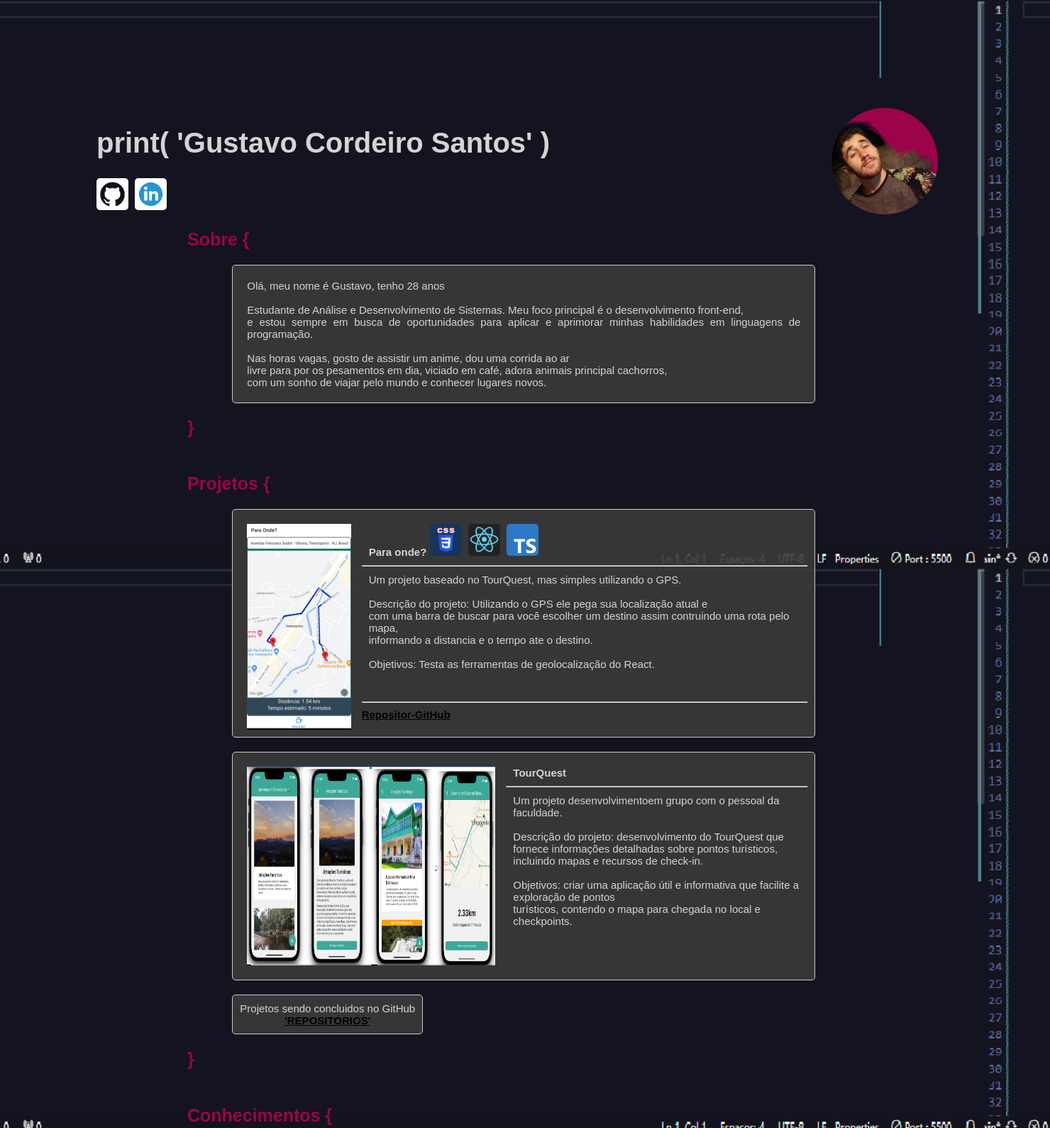
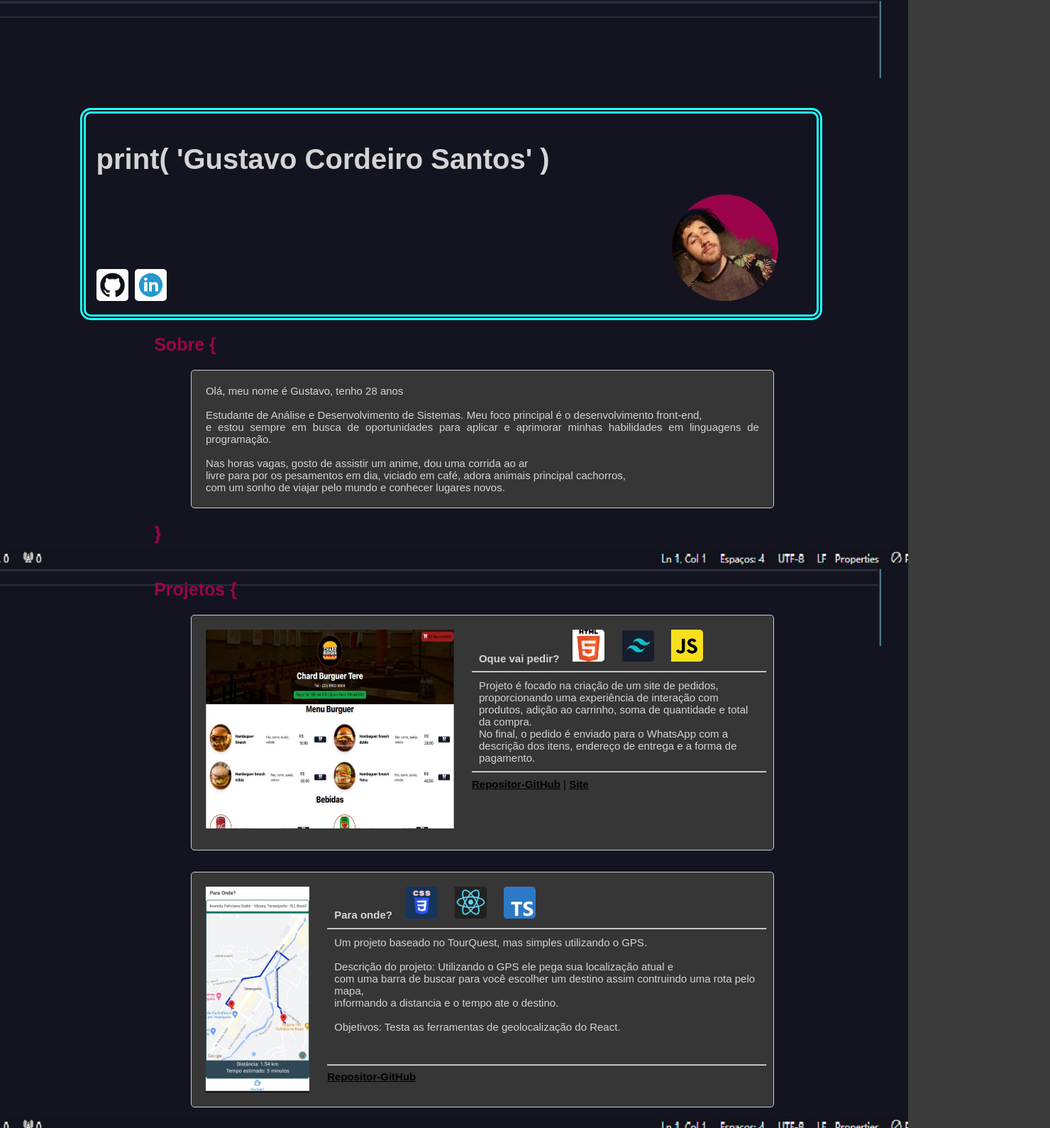
Before and after one commit to Gustavo-c-s/Portfolio, a plain HTML site: page index.html in a window 1280 px wide. Shown: the part 3-1592 px from the top of the page at 71% size, 1480 px wide, since content can reach past the window. Drawn offline with nearby package versions, Linux system fonts and the light colour scheme.

Commit message:
add projeto e ajustes

```diff
--- a/Css/estilo.css
+++ b/Css/estilo.css
@@ -40,19 +40,22 @@ p {
 .td {
     position: absolute;
     top: 10%;
-    width: 100%;
+
 }
 
 .name {
     margin-top: 75px;
     position: relative;
     left: 10%;
-    display: flex;
-    width: max-content;
+    display:flex;
+    width: 1000px;
+    border: 8px double rgb(34, 253, 253);
+    border-radius: 15px;
+    padding:15px;
 }
 
 .icon{
-    display: block;
+
     position: relative;
 }
 
@@ -62,7 +65,9 @@ p {
     width: 150px;
     height: auto;
     border-radius: 100px;
-    left: 50%;
+    left: 110%;
+
+
 }
 
 .sobre {
@@ -118,7 +123,9 @@ p {
     padding: 10px;
     overflow: visible;
     margin-top: 20px;
-
+    gap: 10px;
+    margin-bottom: 30px;
+    padding-bottom: 20px;
 }
 .app{
     position: relative;
@@ -140,6 +147,17 @@ p {
     width: 350px;
     height: auto;
     transition: transform 0.5s ease-in-out;
+}
+
+.cardapio{
+    position: relative;
+    padding: 10px;
+    width: 350px;
+    height: auto;
+    transition: transform 0.5s ease-in-out;
+}
+.cardapio:hover{
+    transform: scale(1.2);
 }
 
 .cont {
@@ -222,4 +240,9 @@ img {
     margin-right: 5px;
     display: inline-block;
     border-radius: 5px;
+
 }
+.i{
+
+    padding-left: 15px;
+}
--- a/index.html
+++ b/index.html
@@ -17,15 +17,17 @@
                         title="GitHub"></a>
                 <a href="https://www.linkedin.com/in/gustavo-santos-36b47a263/" target="_blank"><img
                         src="./imagem/linkedin.jpg" title="Linkedin"></a>
+                <img class="ft" src="./imagem/Eu2022semfundo.png" title="Gustavo C.Santos">
             </div>
-            <img class="ft" src="./imagem/Eu2022semfundo.png" title="Gustavo C.Santos">
+
         </div>
         <div class="conteudo">
             <div class="sobre">
                 <h2>Sobre {</h2>
                 <div class="mim">
                     <p>Olá, meu nome é Gustavo, tenho 28 anos <br><br>
-                        Estudante de Análise e Desenvolvimento de Sistemas. Meu foco principal é o desenvolvimento front-end,<br>
+                        Estudante de Análise e Desenvolvimento de Sistemas. Meu foco principal é o desenvolvimento
+                        front-end,<br>
                         e estou sempre em busca de oportunidades para aplicar e
                         aprimorar minhas habilidades em linguagens de programação.<br><br>
                         Nas horas vagas, gosto de assistir um anime, dou uma corrida ao ar<br>
@@ -40,12 +42,35 @@
                 <h2>Projetos {</h2>
 
                 <div class="box">
+                    <img class="cardapio" src="./imagem/Cardapio.png" alt="cardapio">
+                    <div class="descr">
+                        <p><b>Oque vai pedir?</b>
+                            <img class="i" src="./imagem/html.png">
+                            <img class="i" src="./imagem/tailwind.png">
+                            <img class="i" src="./imagem/JS.png">
+                        </p>
+                        <hr>
+                        <p>Projeto é focado na criação de um site de pedidos,
+                            proporcionando uma experiência de interação com produtos,
+                            adição ao carrinho, soma de quantidade e total da compra.<br>
+                            No final, o pedido é enviado para o WhatsApp com a descrição dos itens,
+                            endereço de entrega e a forma de pagamento.
+                            <hr>
+                            <a href="https://github.com/Gustavo-c-s/Site-pedido" target="_blank">Repositor-GitHub</a> |
+                            <a href="https://site-pedido.vercel.app/" target="_blank">Site</a>
+                        </p>
+
+                    </div>
+                </div>
+
+                <div class="box">
                     <img class="app" src="./imagem/app.jpeg" alt="Para onde?">
                     <div class="descr">
                         <p><b>Para onde?</b>
-                            <img class="" src="./imagem/css.png">
-                            <img src="./imagem/react.png">
-                            <img src="./imagem/Tsx.png"> </p>
+                            <img class="i" src="./imagem/css.png">
+                            <img class="i" src="./imagem/react.png">
+                            <img class="i" src="./imagem/Tsx.png">
+                        </p>
                         <hr>
                         <p>Um projeto baseado no TourQuest, mas simples utilizando o GPS.<br><br>
                             Descrição do projeto: Utilizando o GPS ele pega sua localização atual e <br>
```
Also changed, not shown: imagem/Cardapio.png (added), imagem/tailwind.png (added).
